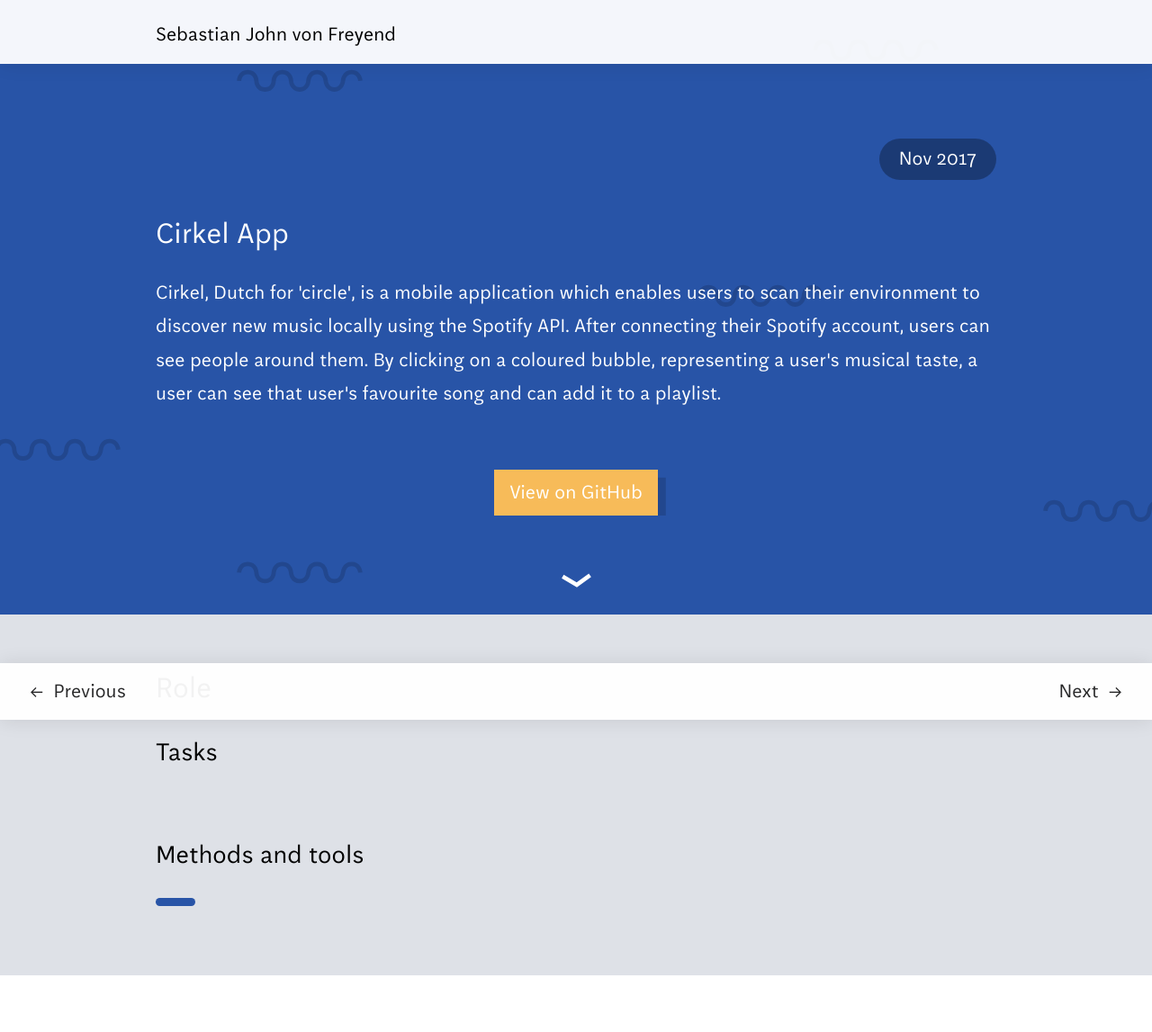
After one commit to sebastianjvf/portfolio, a PHP site: page /project/cirkel-app/ in a window 1280 px wide. The commit adds this page. Shown: the whole page at 90% size. Run offline with PHP 8.4, Linux system fonts and the light colour scheme.

Commit message:
feat: Prepared for adding the Cirkel App case study.

```diff
--- /dev/null
+++ b/project/cirkel-app.php
@@ -0,0 +1,47 @@
+<?php
+
+	// Set the title
+	$project_title = '- Cirkel App';
+
+	// Set the description
+	$project_description = '
+	<span class="date">Nov 2017</span>
+	<h1>Cirkel App</h1>
+
+	<p>
+		Cirkel, Dutch for \'circle\', is a mobile application which enables users to scan their environment to discover new music locally using the Spotify API. After connecting their Spotify account, users can see people around them. By clicking on a coloured bubble, representing a user\'s musical taste, a user can see that user\'s favourite song and can add it to a playlist.
+	</p>
+
+	<a href="https://github.com/sebastianjvf/cirkel-app" class="more">View on GitHub</a>
+	';
+
+	// Set the li
+	$previous_project = '../../project/once-upon-a-shadow/';
+	$next_project = '../../project/val-app/';
+
+	// include header
+	include('../project-header.php');
+
+	// Content
+?>
+
+<section id="project-one" class="content">
+	<div class="inner">
+		<h1>Role</h1>
+		<h2>Tasks</h2>
+		<p>
+
+		</p>
+		<h2>Methods and tools</h2>
+		<ul class="topics">
+			<li></li>
+		</ul>
+	</div>
+</section>
+
+<?php
+
+	// Include footer
+	include('../project-footer.php');
+
+?>
--- a/project/once-upon-a-shadow.php
+++ b/project/once-upon-a-shadow.php
@@ -15,7 +15,7 @@
 
 	// Set the li
 	$previous_project = '../../project/mixed-cuts/';
-	$next_project = '../../project/val-app/';
+	$next_project = '../../project/cirkel-app/';
 
 	// include header
 	include('../project-header.php');
--- a/project/val-app.php
+++ b/project/val-app.php
@@ -13,7 +13,7 @@
 	';
 
 	// Set the links
-	$previous_project = '../../project/once-upon-a-shadow/';
+	$previous_project = '../../project/cirkel-app/';
 	$next_project = '../../project/tick-tock/';
 
 	// include header
```
Also changed, not shown: index.php (+7 -1 lines), img/project/cirkel-app-preview.png (added).
